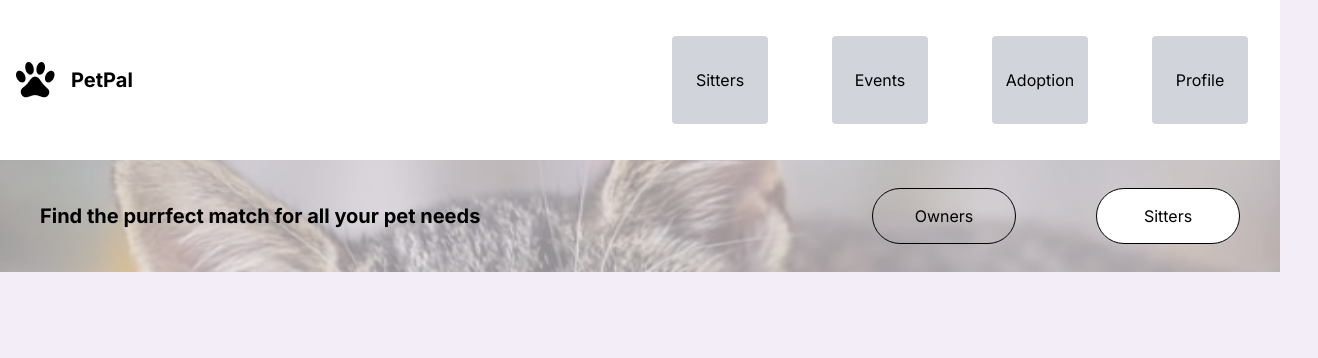
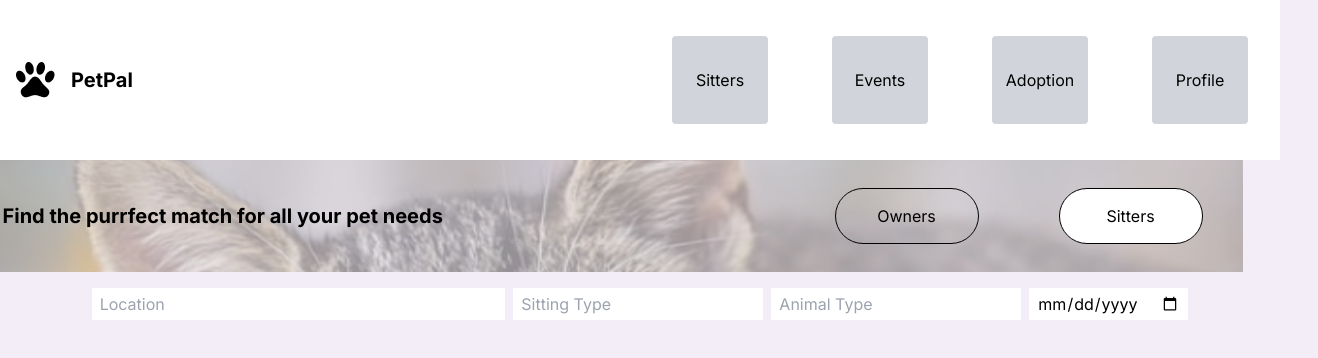
Before and after one commit to dhruv-gambhir/petpet, a Next.js app in the folder client/: page /sitters/sitter in a window 1280 px wide. Shown: the top 358 px of the page, 1318 px wide, since content can reach past the window. Built offline with nearby package versions, Linux system fonts and the light colour scheme.

Commit message:
filter sitting postings placeholder

```diff
--- a/client/app/(webapp)/sitters/sitter/page.js
+++ b/client/app/(webapp)/sitters/sitter/page.js
@@ -43,7 +43,22 @@ export default function SitterPage() {
             </button>
           </div>
         </div>
+
       </section>
+      <div className="flex-initial self-stretch w-[83.3%] mx-auto">
+      <form className="flex m-4 h-8">
+        <input
+          className="flex-1 mr-2 w-[40rem] px-2"
+          type="text"
+          placeholder="Location"
+        />
+        <div className="flex gap-2">
+          <input className="px-2" type="text" placeholder="Sitting Type" />
+          <input className="px-2" type="text" placeholder="Animal Type" />
+          <input className="px-2" type="date" />
+        </div>
+      </form>
+      </div>
     </div>
   );
 }
```
Also changed, not shown: 1 other file (tests, documents, lock files or other folders).
